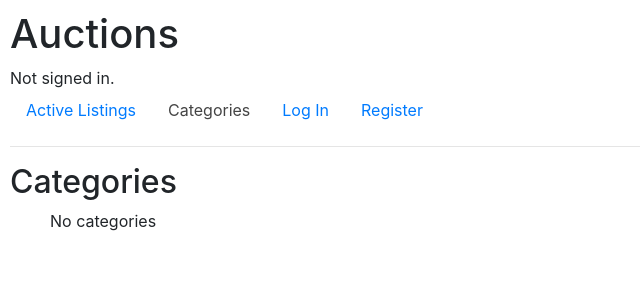
After one commit to mikekurkin/cs50w, a Django app: page /category in a window 1280 px wide. The commit adds this page. Shown: the top 300 px of the page, without its empty margins (0-640 px from the left). Run offline with Django 3.2, Linux system fonts and the light colour scheme; data that the repository does not hold is empty; some libraries are stand-ins or nearby versions.

Commit message:
Browse categories

```diff
--- /dev/null
+++ b/auctions/templates/auctions/categories.html
@@ -0,0 +1,15 @@
+{% extends "auctions/layout.html" %}
+
+{% block categories-active %}nav-active{% endblock %}
+
+{% block body %}
+  <h2>Categories</h2>
+
+  <ul>
+  {% for category in categories %}
+    <li><a href="{% url 'category' category.pk %}">{{ category.name }}</a></li>
+  {% empty %}
+    No categories
+  {% endfor %}
+  </ul>
+{% endblock %}
--- /dev/null
+++ b/auctions/templates/auctions/category.html
@@ -0,0 +1,5 @@
+{% extends "auctions/listing_list.html" %}
+
+{% block title %}{{ category_name }}{% endblock %}
+
+{% block empty %}No active listings in {{ category_name }}{% endblock %}
--- a/auctions/templates/auctions/layout.html
+++ b/auctions/templates/auctions/layout.html
@@ -20,6 +20,11 @@
             <li class="nav-item">
                 <a href="{% url 'index' %}" class="nav-link {% block index-active %}{% endblock %}">
                     Active Listings
+                </a>
+            </li>
+            <li class="nav-item">
+                <a href="{% url 'categories' %}" class="nav-link {% block categories-active %}{% endblock %}">
+                    Categories
                 </a>
             </li>
             {% if user.is_authenticated %}
--- a/auctions/urls.py
+++ b/auctions/urls.py
@@ -4,6 +4,8 @@ from . import views
 
 urlpatterns = [
     path("", views.index, name="index"),
+    path("category", views.categories, name="categories"),
+    path("category/<int:category_id>", views.category, name="category"),
     path("listing/<int:listing_id>", views.listing_show, name="listing"),
     path("listing/<int:listing_id>/close", views.listing_close, name="listing_close"),
     path("listing/<int:listing_id>/bid", views.bid_new, name="bid_new"),
--- a/auctions/views.py
+++ b/auctions/views.py
@@ -12,6 +12,22 @@ def index(request):
     active_listings = Listing.objects.filter(is_active=True)
     return render(request, "auctions/index.html", {
         "listings": active_listings
+    })
+
+
+def categories(request):
+    categories = Category.objects.all()
+    return render(request, "auctions/categories.html", {
+        "categories": categories
+    })
+
+
+def category(request, category_id):
+    category = Category.objects.get(pk=category_id)
+    category_listings = category.listings.all()
+    return render(request, "auctions/category.html", {
+        "category_name": category.name,
+        "listings": category_listings
     })
 
 
```
